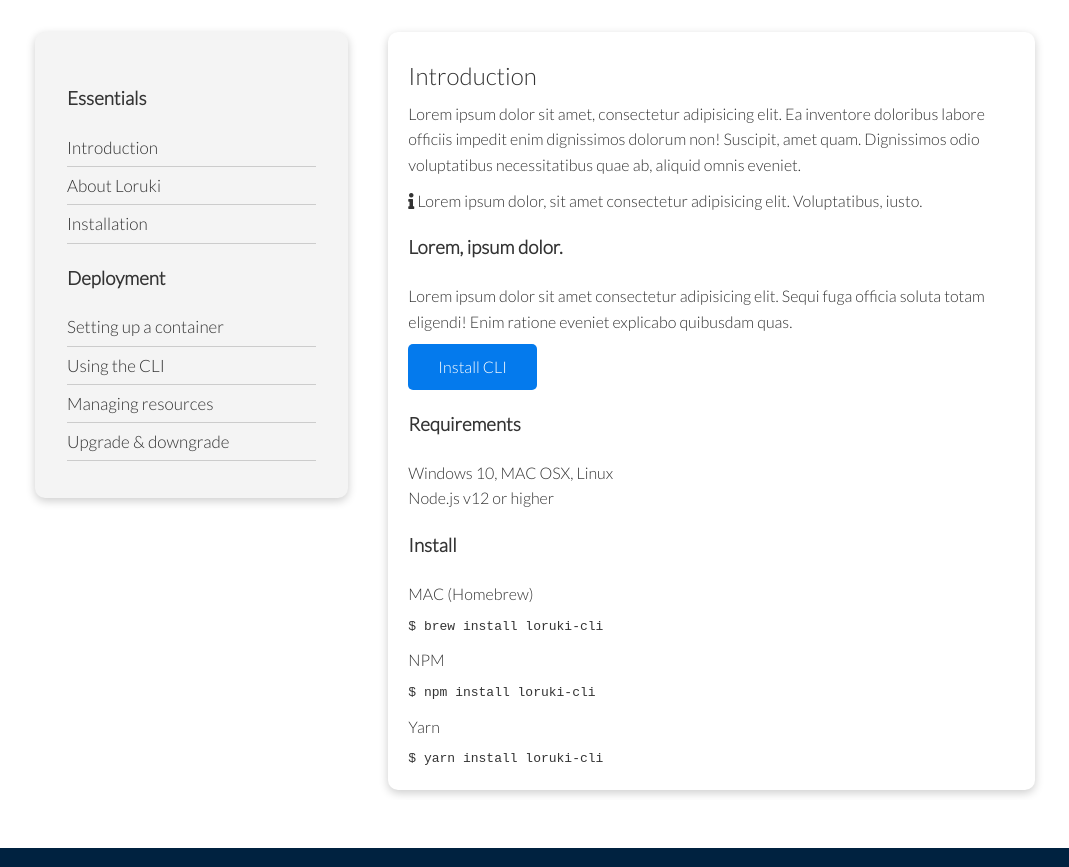
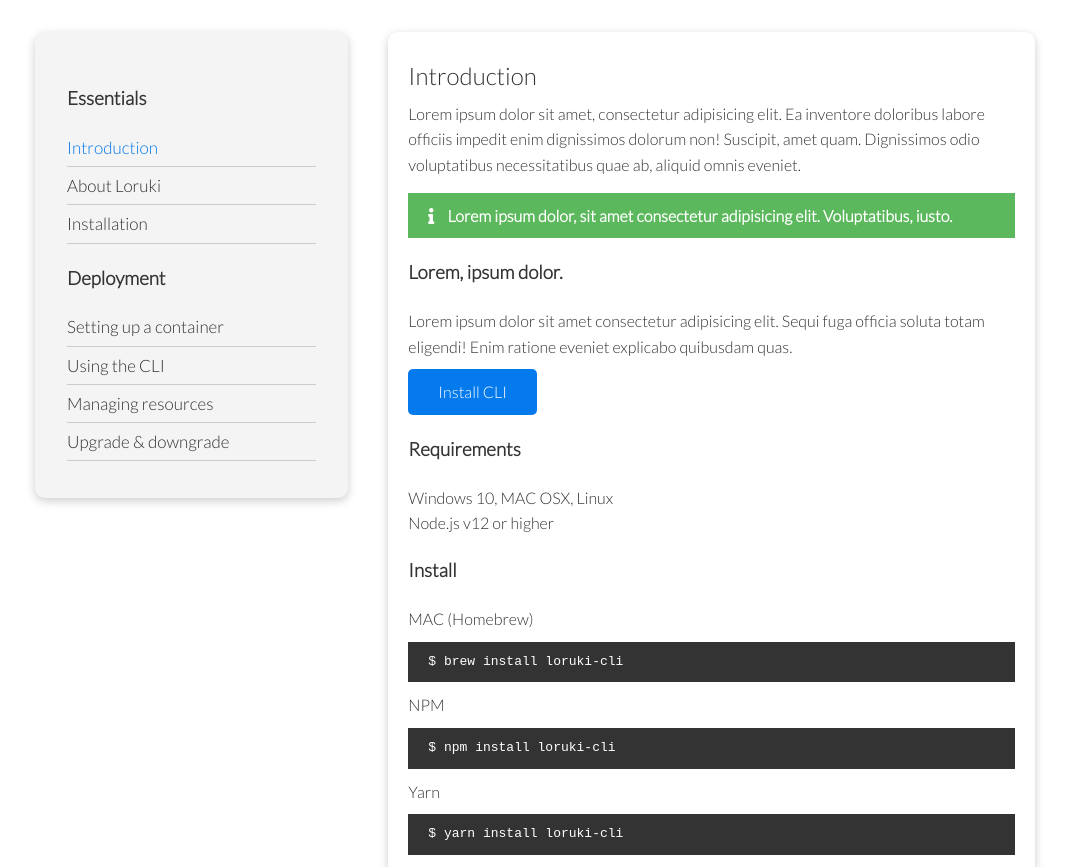
Before and after one commit to lawellwilhelm-dev/loruki, a website: page docs.html in a window 1280 px wide. Shown: the part 360-1227 px from the top of the page, without its empty margins (105-1174 px from the left). Drawn offline with Linux system fonts and the light colour scheme.

Commit message:
Add alerts, code-blocks, and text-color utility classes

```diff
--- a/css/style.css
+++ b/css/style.css
@@ -7,6 +7,9 @@
     --secondary-color: #1c3fa8;
     --dark-color: #002240;
     --light-color: #f4f4f4;
+
+    --success-color: #5cb85c;
+    --error-color: #d9534f;
 }
 
 * {
@@ -42,6 +45,12 @@ p {
 
 img {
     width: 100%;
+}
+
+pre, code {
+    background-color: #333;
+    padding: 10px;
+    color: #fff;
 }
 
 /* Navbar */
--- a/css/utilities.css
+++ b/css/utilities.css
@@ -200,3 +200,35 @@
 .xl {
     font-size: 4rem;
 }
+
+/* Alert */
+.alert {
+    background-color: var(--light-color);
+    padding: 10px 20px;
+    margin: 15px 0;
+
+    font-weight: bold;
+}
+
+.alert i {
+    margin-right: 10px;
+}
+
+.alert-success {
+    background-color: var(--success-color);
+    color: #fff;
+}
+
+/* Text Colors */
+.text-primary {
+    color: var(--primary-color);
+}
+.text-secondary {
+    color: var(--secondary-color);
+}
+.text-dark {
+    color: var(--dark-color);
+}
+.text-light {
+    color: var(--light-color);
+}
--- a/docs.html
+++ b/docs.html
@@ -46,7 +46,7 @@
                 <h3 class="marg-y-2">Essentials</h3>
                 <nav>
                     <ul>
-                        <li><a href="#">Introduction</a></li>
+                        <li><a href="#" class="text-primary">Introduction</a></li>
                         <li><a href="#">About Loruki</a></li>
                         <li><a href="#">Installation</a></li>
                     </ul>
```
